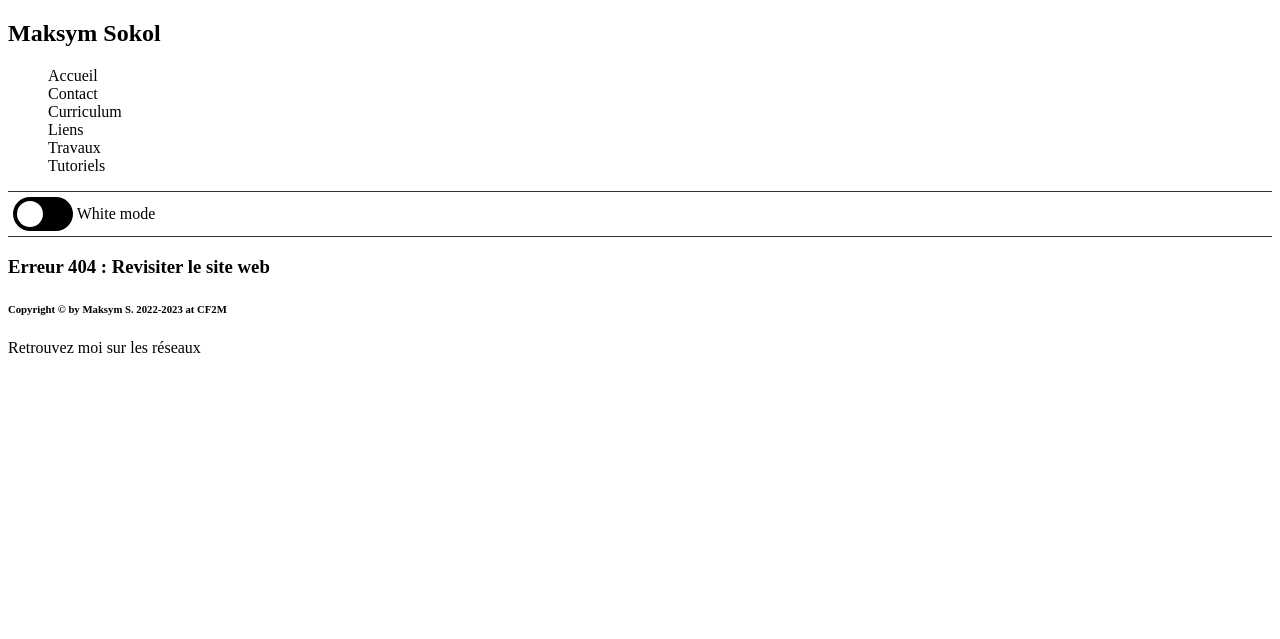
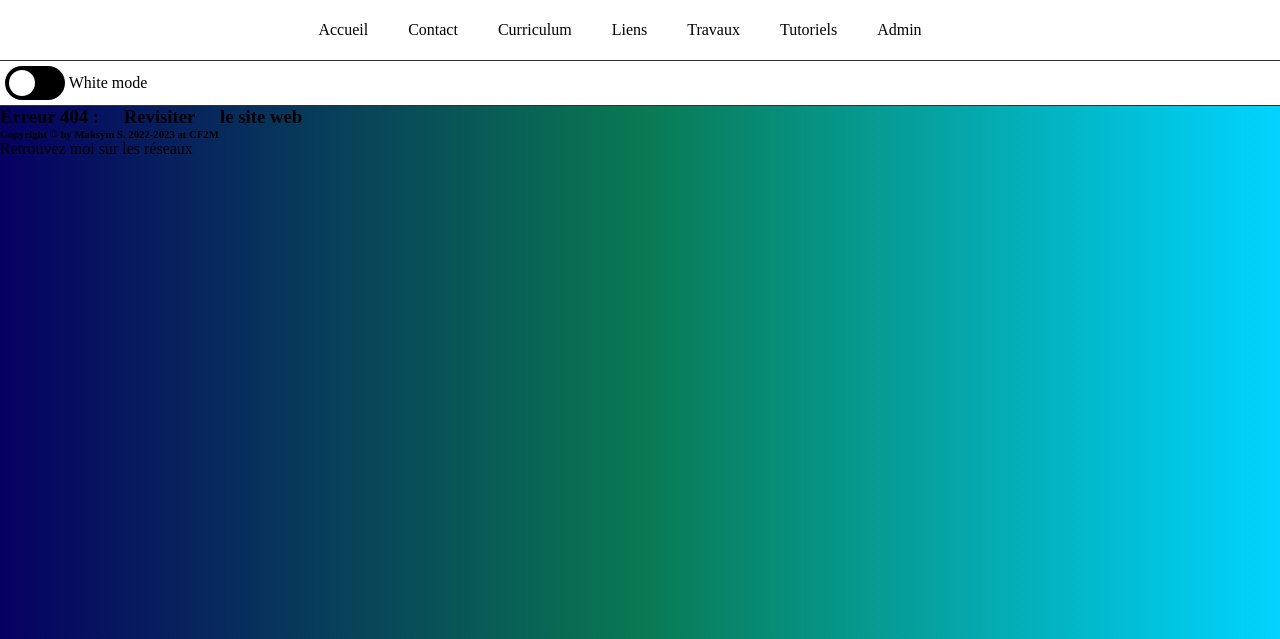
Before and after one commit to Maksym995/Portfolio, a PHP site: page /view/publicView/404View.php in a window 1280 px wide. Shown: the top 639 px of the page. Run offline with PHP 8.4, Linux system fonts and the light colour scheme.

Commit message:
12-03-23 maison

```diff
--- a/controller/publicController.php
+++ b/controller/publicController.php
@@ -21,6 +21,9 @@
         case 'tutoriels':
             include '../view/publicView/publicTutorielsView.php';
             break;
+            case 'admin':
+                include '../view/publicView/publicAdminView.php';
+                break;
         default:
             include_once "../view/publicView/publicAccueilView.php";
     }
@@ -30,3 +33,5 @@
     // inclusion d'homepage une seule X
     include_once "../view/publicView/publicAccueilView.php";
 }
+
+// si on veut se connecter
--- a/public/css/styles.css
+++ b/public/css/styles.css
@@ -1,13 +1,19 @@
+*, ::before, ::after {
+  margin: 0;
+  padding: 0;
+}
 ul{
     list-style: none;
+    display: flex;
+    align-items: center;
+    justify-content: center;
+    height: 60px;
+    background: var(--mise-en-page-bg);
 }
 a{
     text-decoration: none;
-    color: black;
-}
-
-body {
-    background-color: rgb(255, 255, 255);
+    color: var(--color);
+    margin: 20px;
 }
 
 form{padding:5px;
@@ -19,14 +25,14 @@
   /*DARK MODE*/
   :root {
     --color: dark;
-    --body-color: white;
+    --body-color: linear-gradient(90deg, rgba(6,0,98,1) 0%, rgba(9,121,82,1) 50%, rgba(0,212,255,1) 100%);
     --mise-en-page-bg: white;
     --form-bg: white;
     --form-border-color: #313131;
   }
   .mode-dark {
     --color: white;
-    --body-color: black;
+    --body-color:  linear-gradient(90deg, rgba(131,58,180,1) 0%, rgba(253,29,29,1) 50%, rgba(252,176,69,1) 100%);
     --mise-en-page-bg: #232323;
     --form-bg: #232323;
     --form-border-color: #ccc;
@@ -34,7 +40,7 @@
 
   body{
     color: var(--color);
-    background-color: var(--body-color);
+    background: var(--body-color);
   }
   form{padding:5px;
     border-color: var(--form-border-color);
@@ -72,7 +78,7 @@
     white-space : nowrap;
   }
 
-  .btToggle .slider:before {
+  .btToggle .slider::before {
     position: absolute;
     content: "";
     height: 26px;
@@ -94,7 +100,7 @@
     color:#000;
   }
 
-  .btToggle input:checked + .slider:before {
+  .btToggle input:checked + .slider::before {
     right:4px;
     left:auto;
     background-color: #000;
--- a/view/publicView/inc/menuView.php
+++ b/view/publicView/inc/menuView.php
@@ -1,13 +1,13 @@
 <nav>
 <script type="text/javascript" src="js/scripts.js"></script>
-    <h1>Maksym Sokol</h1>
-    <ul>
-        <li class="menu"><a class="nav-link" href="./">Accueil</a></li>
-        <li class="menu"><a class="nav-link" href="?p=contact">Contact</a></li>
-        <li class="menu"><a class="nav-link" href="?p=curriculum">Curriculum</a></li>
-        <li class="menu"><a class="nav-link" href="?p=liens">Liens</a></li>
-        <li class="menu"><a class="nav-link" href="?p=travaux">Travaux</a></li>
-        <li class="menu"><a class="nav-link" href="?p=tutoriels">Tutoriels</a></li>
+    <ul class="nav">
+        <li><a href="./">Accueil</a></li>
+        <li><a href="?p=contact">Contact</a></li>
+        <li><a href="?p=curriculum">Curriculum</a></li>
+        <li><a href="?p=liens">Liens</a></li>
+        <li><a href="?p=travaux">Travaux</a></li>
+        <li><a href="?p=tutoriels">Tutoriels</a></li>
+        <li><a href="?p=admin">Admin</a></li>
 
         <li class="menu"><a class="nav-link" href="#"></a></li>
     </ul>
```
Also changed, not shown: config.php.ini (deleted, +0 -9 lines), controller/privateController.php (+14 -1 lines), data/portfolio.sql (added, +90 -0 lines), view/privateView/inc/menuPrivateView.php (added, +18 -0 lines), view/privateView/pivateAdminView.php (+11 -3 lines), view/publicView/publicAdminView.php (added, +27 -0 lines), model/UtilisateurModel.php (added).
